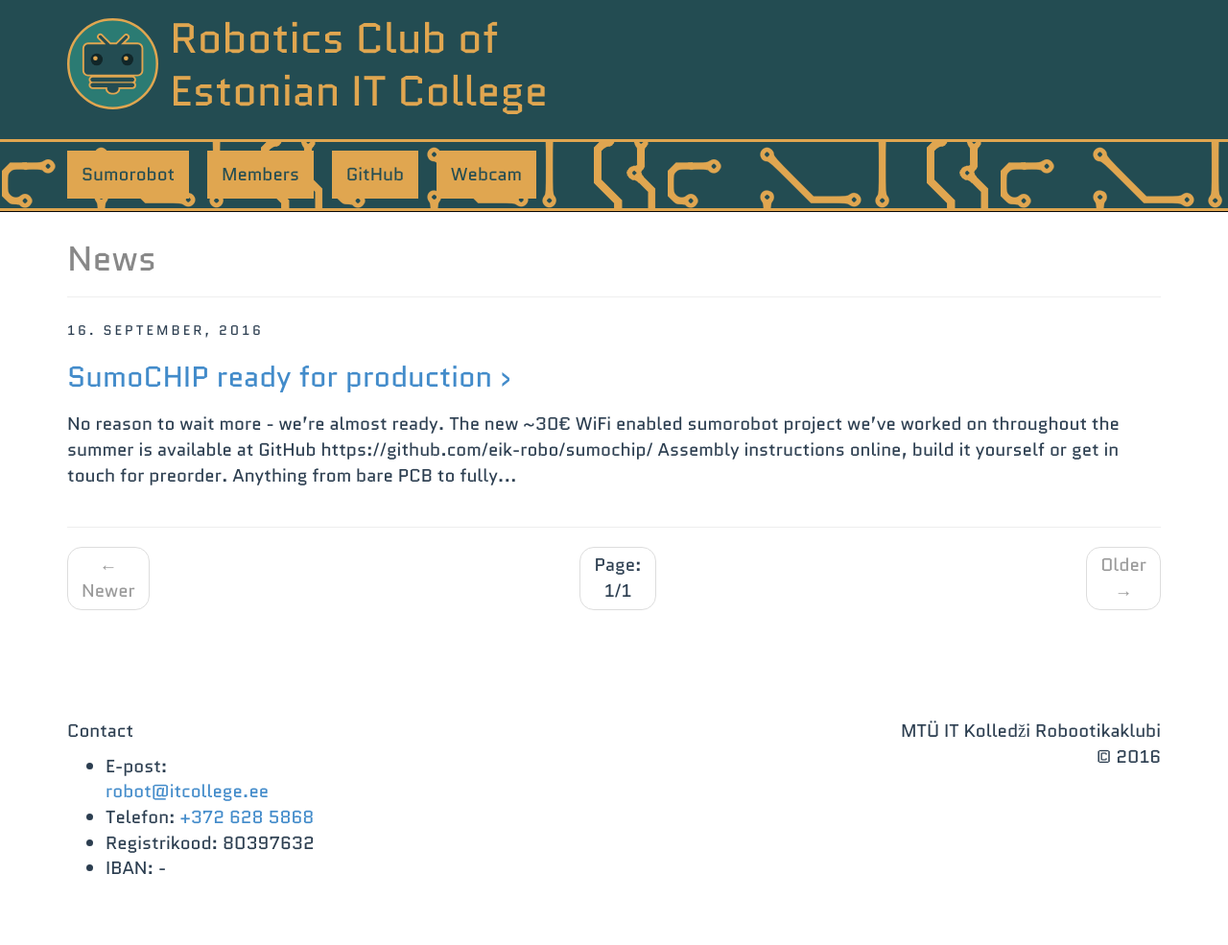
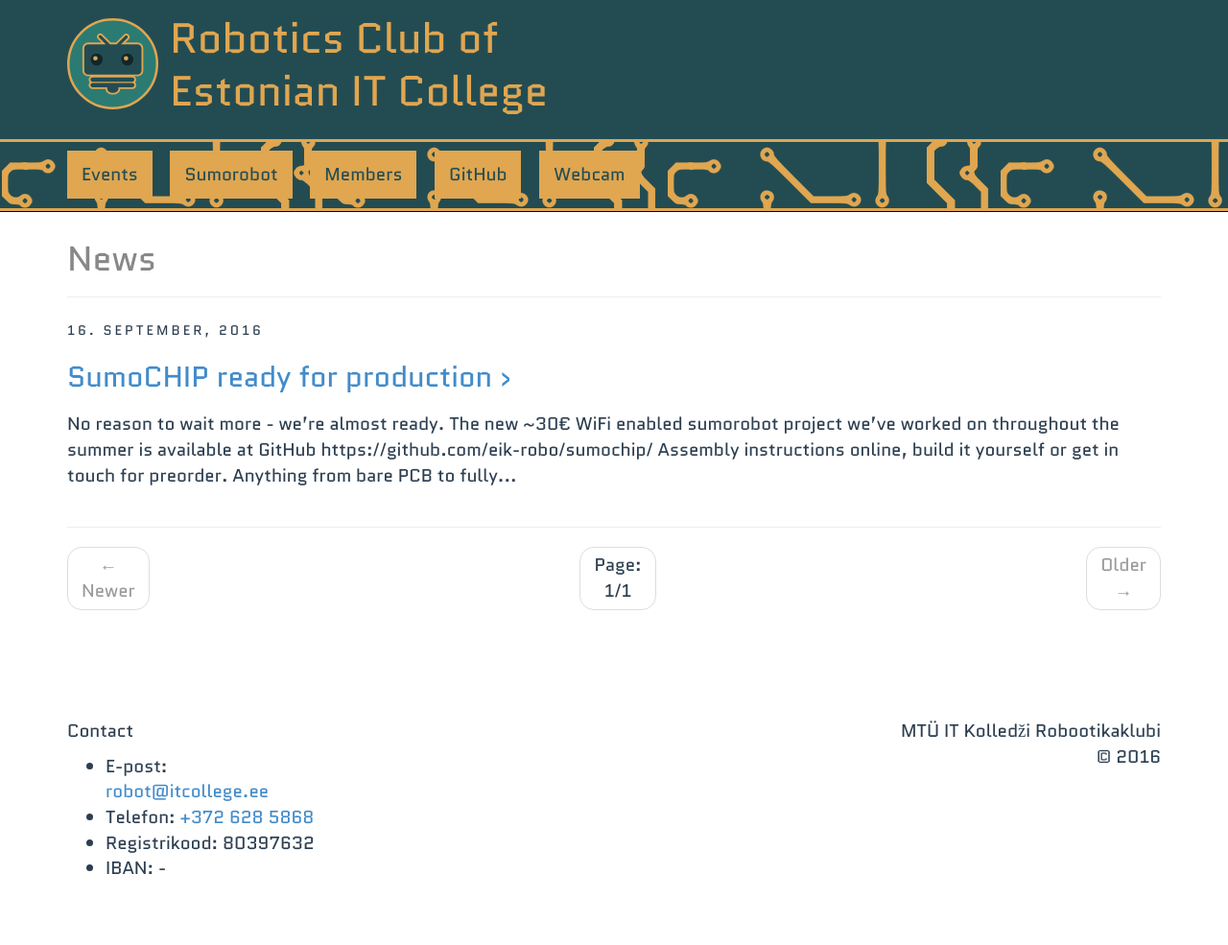
Before and after one commit to plaes/eik-robo.github.io, a Jekyll site: the page built from index.html, in a window 1280 px wide. Shown: the whole page at 96% size. Built offline with Jekyll 4.4.1, drawn with Linux system fonts in a browser that asks for light colours; nearby versions of some CDN libraries; library files that are not in the unit come from our copies; the list of posts is cut into pages by our own code.

Commit message:
Add link to calendar

```diff
--- a/_layouts/default.html
+++ b/_layouts/default.html
@@ -52,6 +52,7 @@
         <div id="navbar" class="collapse navbar-collapse">
             <div class="container">
                 <ul class="nav navbar-nav">
+                    <li><a href="/calendar/" target="_blank">Events</a></li>
                     <li><a href="{{ site.baseurl }}/sumorobot/">Sumorobot</a></li>
                     <li><a href="{{ site.baseurl }}/members/">Members</a></li>
 
```
